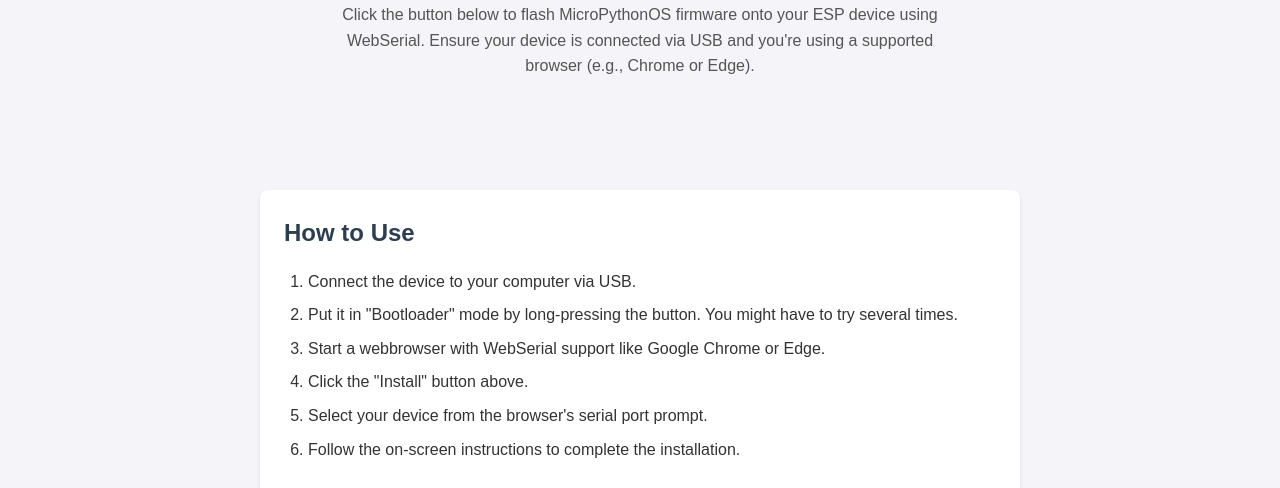
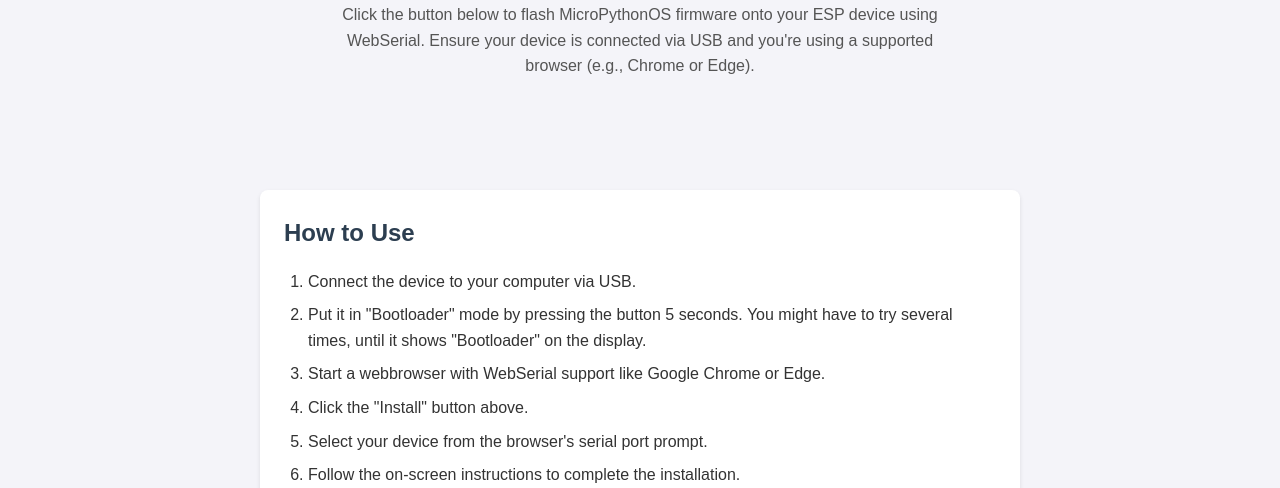
Before and after one commit to MicroPythonOS/install, a plain HTML site: page index.html in a window 1280 px wide. Shown: the part 312-800 px from the top of the page. Drawn offline with Linux system fonts and the light colour scheme.

Commit message:
Update instructions

```diff
--- a/index.html
+++ b/index.html
@@ -157,7 +157,7 @@
                     <h3>How to Use</h3>
                     <ol>
                         <li>Connect the device to your computer via USB.</li>
-                        <li>Put it in "Bootloader" mode by long-pressing the button. You might have to try several times.</li>
+                        <li>Put it in "Bootloader" mode by pressing the button 5 seconds. You might have to try several times, until it shows "Bootloader" on the display.</li>
 			<li>Start a webbrowser with WebSerial support like Google Chrome or Edge.</li>
                         <li>Click the "Install" button above.</li>
                         <li>Select your device from the browser's serial port prompt.</li>
```
